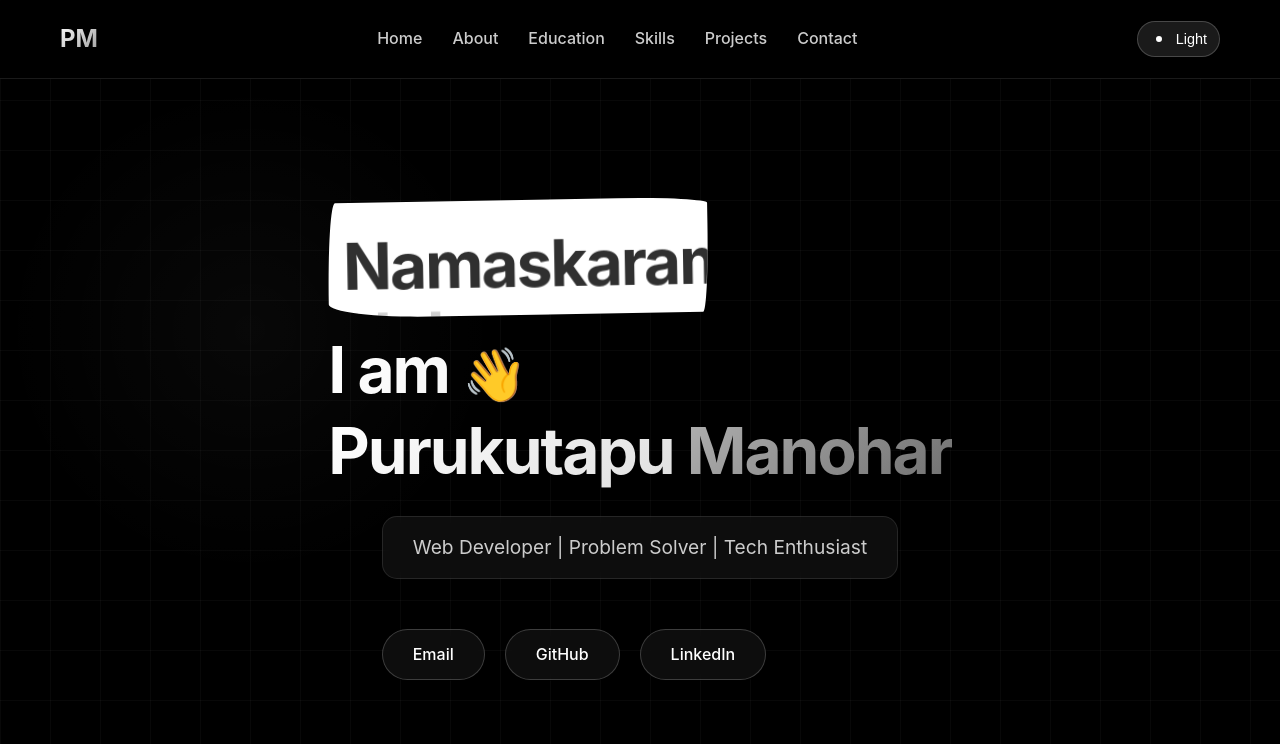
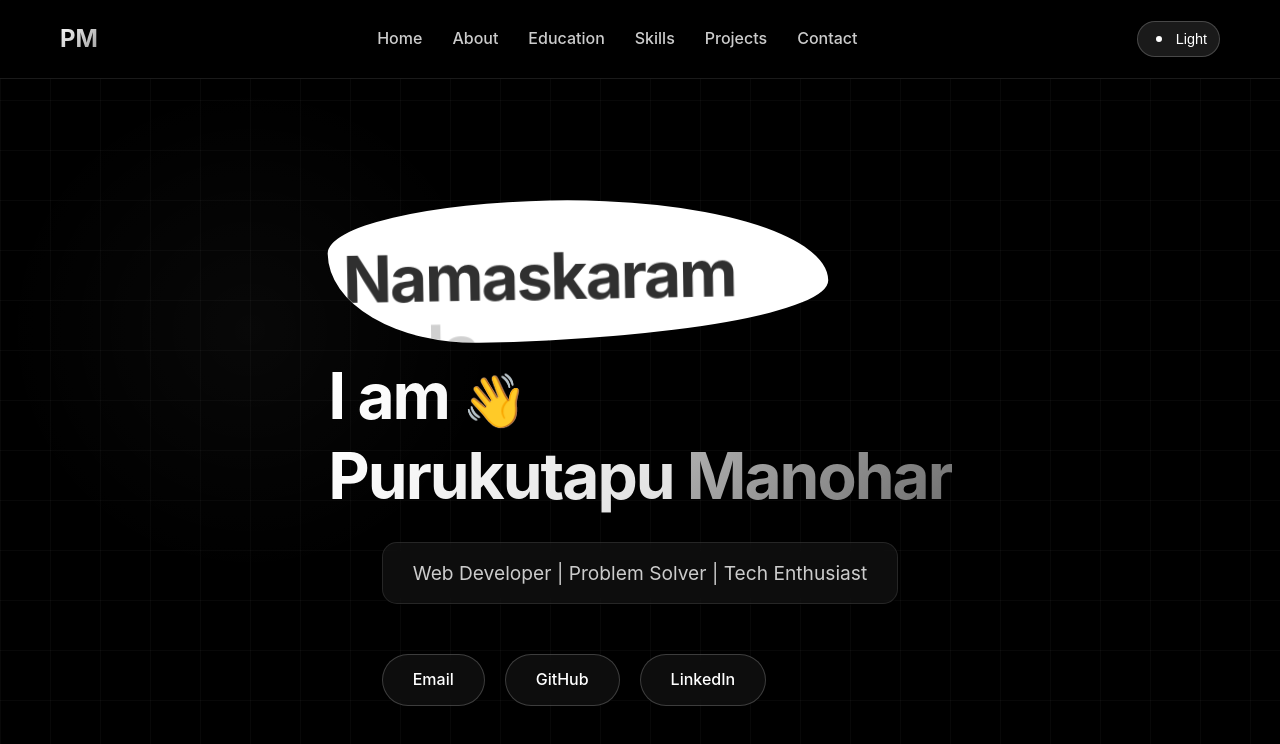
Before and after one commit to Manoharreddi2/New-Portfolio, a React (Vite) app: page / in a window 1280 px wide. Shown: the top 744 px of the page. Built offline with nearby package versions, Linux system fonts and the light colour scheme.

Commit message:
Polish paint effect: wider and smoother shape

```diff
--- a/src/index.css
+++ b/src/index.css
@@ -1279,14 +1279,15 @@ footer p {
 .greeting-paint {
     background-color: #ffffff;
     color: #000000;
-    padding: 10px 20px;
-    border-radius: 20px 225px 15px 255px / 255px 15px 225px 35px;
-    /* Rough, irregular paint patch shape */
+    padding: 10px 30px;
+    /* More padding for better breathing room */
+    border-radius: 45% 55% 70% 30% / 35% 60% 40% 65%;
+    /* Smoother organic blob shape */
     display: inline-flex;
-    width: 380px;
-    /* Fixed constant big width */
-    height: 1.8em;
-    /* Fixed height */
+    width: 500px;
+    /* Wider fixed size to fit longest greetings comfortably */
+    height: 2.2em;
+    /* Slightly taller for better proportions */
     align-items: center;
     /* Center text vertically */
     transition: transform 0.5s ease-in-out;
```
